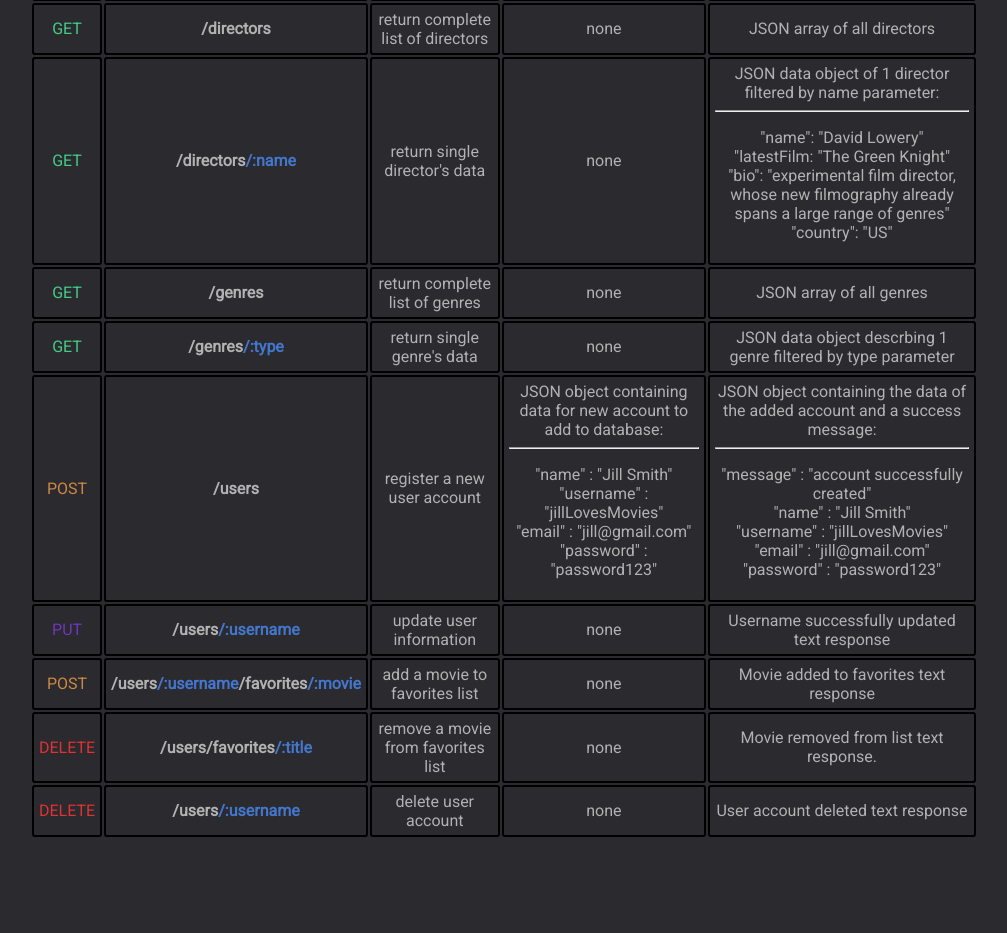
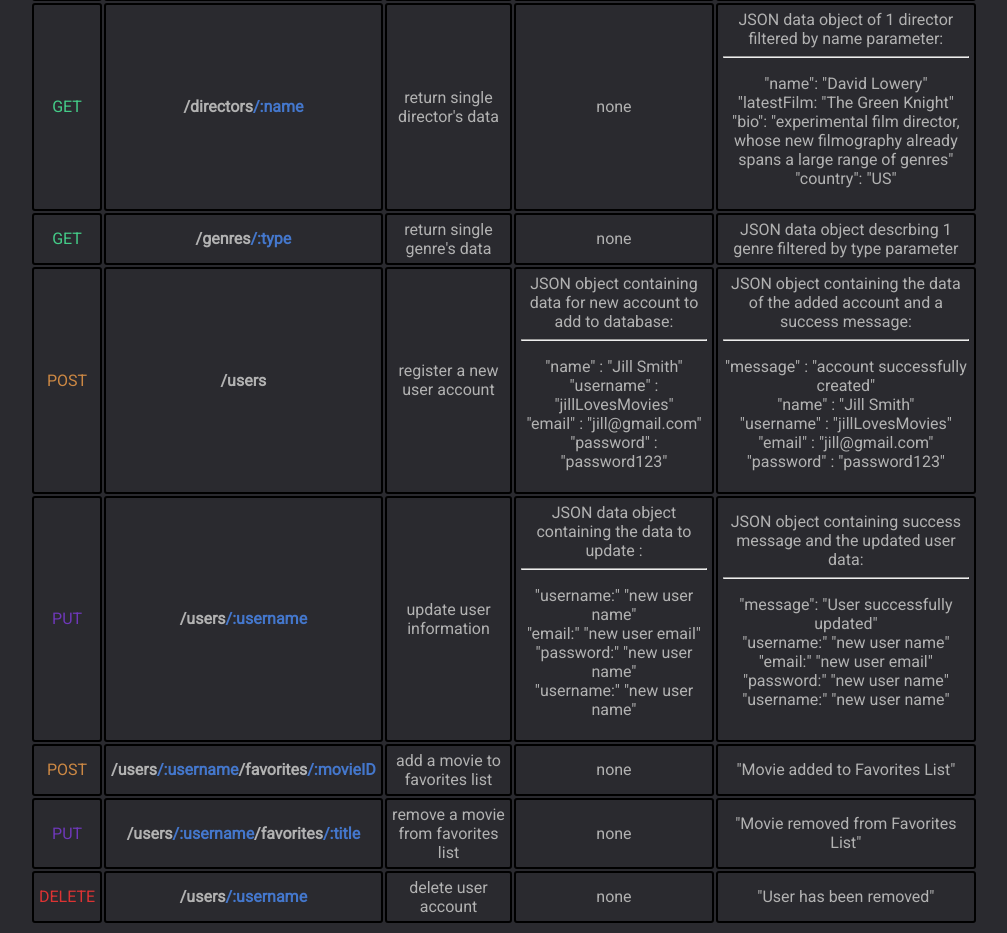
Before and after one commit to mpsylvan/movie-app, a website: page public/documentation.html in a window 1280 px wide. Shown: the part 660-1593 px from the top of the page, without its empty margins (136-1143 px from the left). Before the commit the page ends 1507 px from the top, so only its background shows below. Drawn offline with Linux system fonts and the light colour scheme.

Commit message:
updates request body, response body data examples, and http methods to correspond to index.js

```diff
--- a/public/documentation.html
+++ b/public/documentation.html
@@ -63,14 +63,14 @@
               </ul>
             </td>
           </tr>
-          <tr>
+          <!-- <tr>
             <td class="http-get">GET</td>
             <td class="endpoint">/directors</td>
             <td class="function">return complete list of directors</td>
 
             <td class="req-body">none</td>
             <td class="res-body">JSON array of all directors</td>
-          </tr>
+          </tr> -->
           <tr>
             <td class="http-get">GET</td>
             <td class="endpoint">/directors<span>/:name</span></td>
@@ -90,14 +90,14 @@
               </ul>
             </td>
           </tr>
-          <tr>
+          <!-- <tr>
             <td class="http-get">GET</td>
             <td class="endpoint">/genres</td>
             <td class="function">return complete list of genres</td>
 
             <td class="req-body">none</td>
             <td class="res-body">JSON array of all genres</td>
-          </tr>
+          </tr> -->
           <tr>
             <td class="http-get">GET</td>
             <td class="endpoint">/genres<span>/:type</span></td>
@@ -139,33 +139,52 @@
             <td class="http-put">PUT</td>
             <td class="endpoint">/users<span>/:username</span></td>
             <td class="function">update user information</td>
-            <td class="req-body">none</td>
+            <td class="req-body">
+              JSON data object containing the data to update :
+              <hr />
+              <ul>
+                <li>"username:" "new user name"</li>
+                <li>"email:" "new user email"</li>
+                <li>"password:" "new user name"</li>
+                <li>"username:" "new user name"</li>
+              </ul>
+            </td>
             <td class="res-body">
-              Username successfully updated text response
+              JSON object containing success message and the updated user data:
+              <hr />
+              <ul>
+                <li>"message": "User successfully updated"</li>
+                <li>"username:" "new user name"</li>
+                <li>"email:" "new user email"</li>
+                <li>"password:" "new user name"</li>
+                <li>"username:" "new user name"</li>
+              </ul>
             </td>
           </tr>
           <tr>
             <td class="http-post">POST</td>
             <td class="endpoint">
-              /users<span>/:username</span>/favorites<span>/:movie</span>
+              /users<span>/:username</span>/favorites<span>/:movieID</span>
             </td>
             <td class="function">add a movie to favorites list</td>
             <td class="req-body">none</td>
-            <td class="res-body">Movie added to favorites text response</td>
+            <td class="res-body">"Movie added to Favorites List"</td>
           </tr>
           <tr>
-            <td class="http-delete">DELETE</td>
-            <td class="endpoint">/users/favorites<span>/:title</span></td>
+            <td class="http-put">PUT</td>
+            <td class="endpoint">
+              /users<span>/:username</span>/favorites<span>/:title</span>
+            </td>
             <td class="function">remove a movie from favorites list</td>
             <td class="req-body">none</td>
-            <td class="res-body">Movie removed from list text response.</td>
+            <td class="res-body">"Movie removed from Favorites List"</td>
           </tr>
           <tr>
             <td class="http-delete">DELETE</td>
             <td class="endpoint">/users<span>/:username</span></td>
             <td class="function">delete user account</td>
             <td class="req-body">none</td>
-            <td class="res-body">User account deleted text response</td>
+            <td class="res-body">"User has been removed"</td>
           </tr>
         </tbody>
       </table>
```
